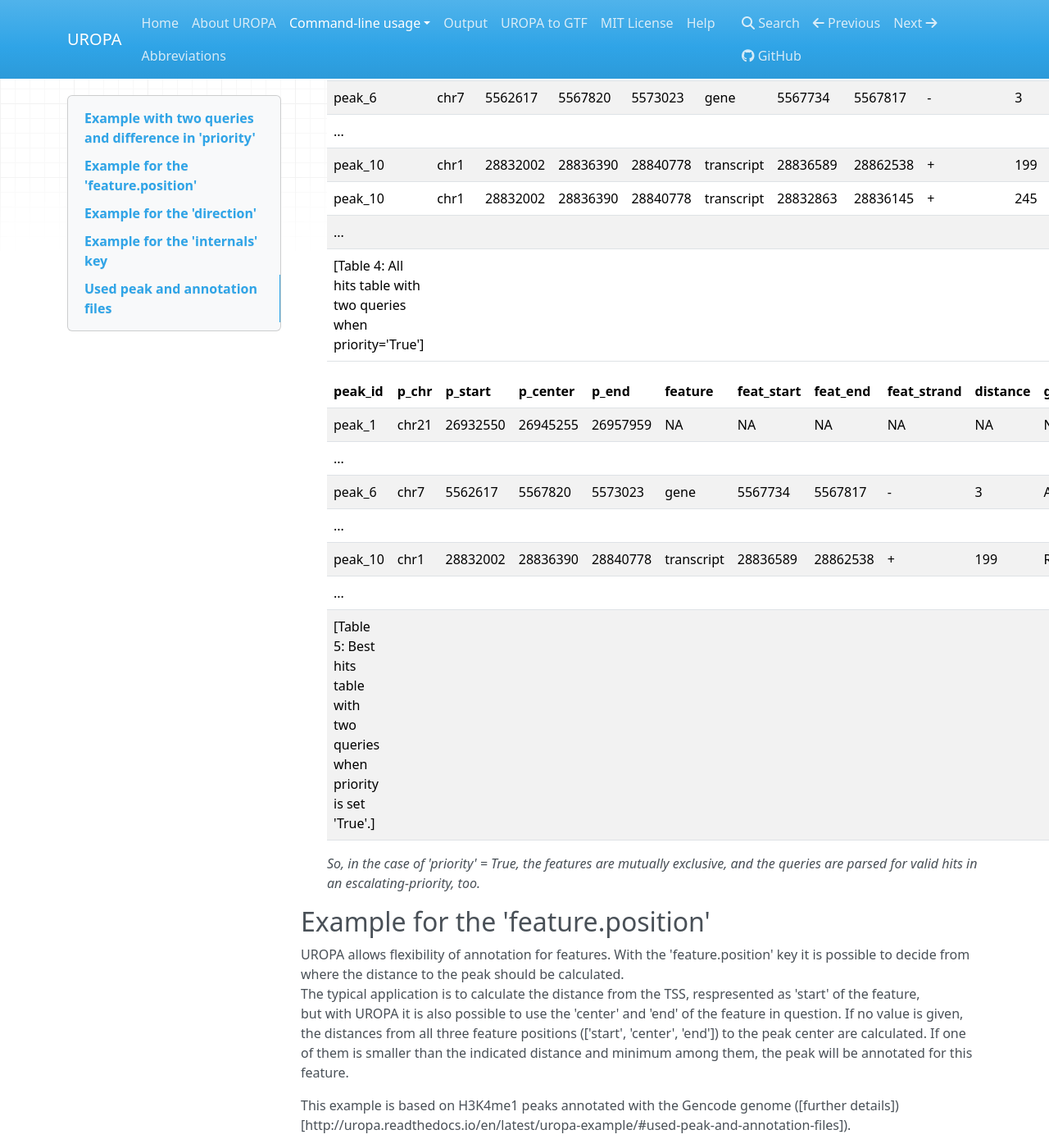
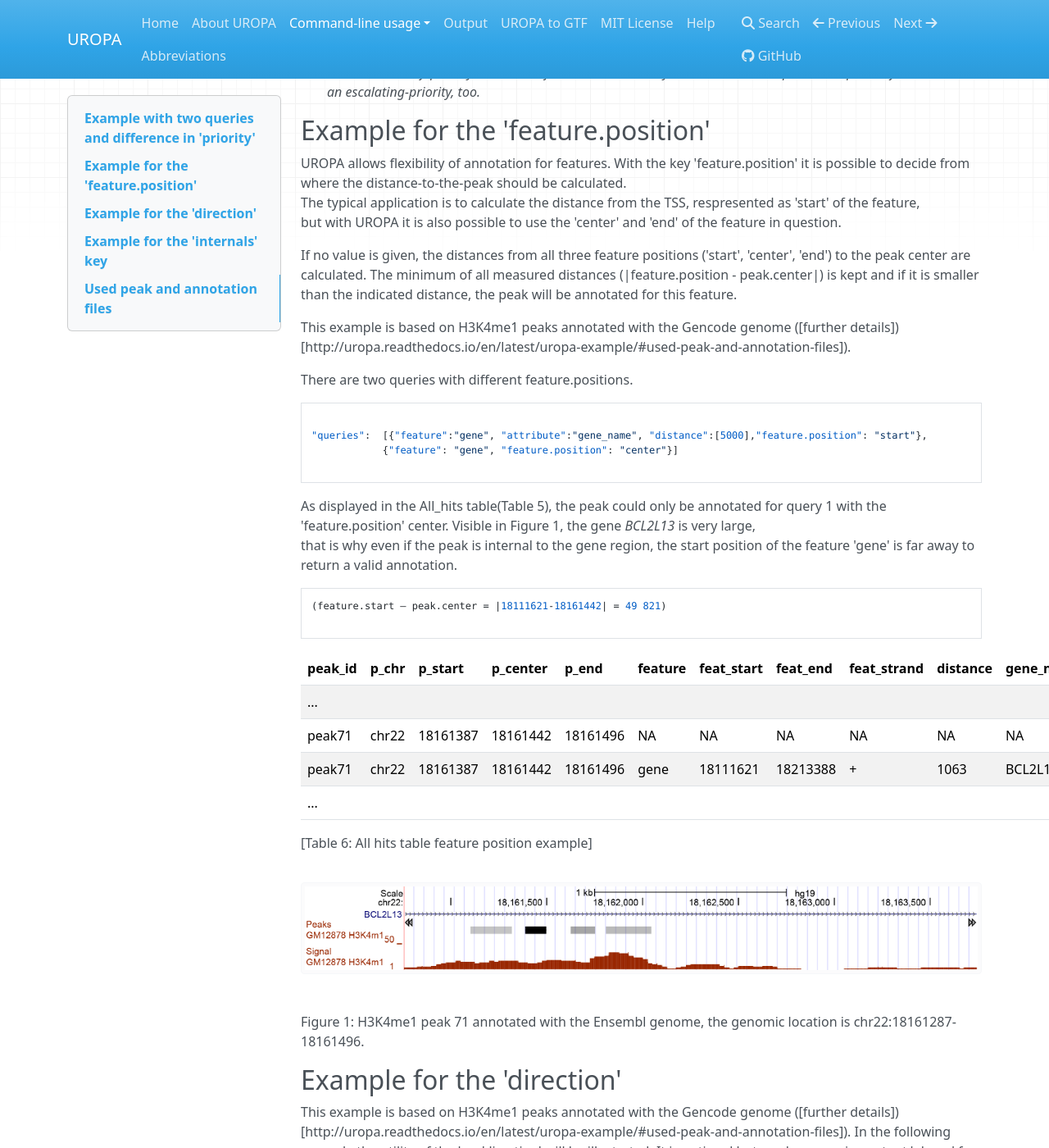
Before and after one commit to loosolab/UROPA, an MkDocs documentation site: the page built from docs/uropa-example.md, in a window 1280 px wide and 1400 px high, scrolled down 3695 px. Shown: the whole window at 82% size. Built offline with MkDocs 1.6.1, drawn with Linux system fonts in a browser that asks for light colours; nearby versions of some CDN libraries; old or Windows-style settings are respelled for this version of MkDocs; some of the changed text lies outside the part shown.

Commit message:
minor text edits

````diff
--- a/docs/uropa-example.md
+++ b/docs/uropa-example.md
@@ -49,7 +49,8 @@ The queries in the config file looks like followed:
 	| peak_10 | chr1  | 28832002 | 28836390 | 28840778 | transcript | 28832863| 28836145 | +        | 245      | SNHG3      | 1     |
 	| peak_10 | chr1  | 28832002 | 28836390 | 28840778 | NA         | NA      | NA       | NA       | NA       | NA         | 0     |
 	| ...     |       |          |          |          |            |         |          |          |          |            |       |
-[Table 1: All hits table for two queries with priority false. ]
+
+	[Table 1: All hits table for two queries with priority false. ]
 
 
 	'Peak_1' represents the first case where both queries validate no feature at all. In this case the peak is represented by 'NA' rows, for each query.
@@ -70,7 +71,8 @@ The queries in the config file looks like followed:
 	| ...     |       |          |          |          |            |         |          |          |          |            |       |
 	| peak_10 | chr1  | 28832002 | 28836390 | 28840778 | transcript | 28836589| 28862538 | +        | 199      | RCC1       | 1     |
 	| ...     |       |          |          |          |            |         |          |          |          |            |       |
-[Table 2: Best hits table for two queries with priority false.]
+
+	[Table 2: Best hits table for two queries with priority false.]
 
 
 	| peak_id | p_chr | p_start  | p_center | p_end    | feature    |feat_start|feat_end |feat_strand|distance | gene_name  | Query |
@@ -110,7 +113,8 @@ The queries in the config file looks like followed:
 	| peak_10 | chr1  | 28832002 | 28836390 | 28840778 | transcript | 28836589 | 28862538 | +        | 199      | RCC1       | 1     |
 	| peak_10 | chr1  | 28832002 | 28836390 | 28840778 | transcript | 28832863 | 28836145 | +        | 245      | SNHG3      | 1     |
 	| ...     |       |          |          |          |            |          |          |          |          |            |       |
-[Table 4: All hits table with two queries when priority='True']
+
+	[Table 4: All hits table with two queries when priority='True']
 
 
 	| peak_id | p_chr | p_start  | p_center | p_end    | feature    | feat_start| feat_end| feat_strand | distance | gene_name | Query |
@@ -121,7 +125,8 @@ The queries in the config file looks like followed:
 	| ...     |       |          |          |          |            |          |          |          |          |            |       |
 	| peak_10 | chr1  | 28832002 | 28836390 | 28840778 | transcript | 28836589 | 28862538 | +        | 199      | RCC1       | 1     |
 	| ...     |       |          |          |          |            |          |          |          |          |            |       |
-[Table 5: Best hits table with two queries when priority is set 'True'.]
+
+	[Table 5: Best hits table with two queries when priority is set 'True'.]
 
 
 	*So, in the case of 'priority' = True, the features are mutually exclusive, and the queries are parsed for valid hits in an escalating-priority, too.*
@@ -129,9 +134,11 @@ The queries in the config file looks like followed:
 
 Example for the 'feature.position'
 --------------------------------
-UROPA allows flexibility of annotation for features. With the 'feature.position' key it is possible to decide from where the distance to the peak should be calculated.
+UROPA allows flexibility of annotation for features. With the key 'feature.position' it is possible to decide from where the distance-to-the-peak should be calculated.
 The typical application is to calculate the distance from the TSS, respresented as 'start' of the feature,
-but with UROPA it is also possible to use the 'center' and 'end' of the feature in question. If no value is given, the distances from all three feature positions (['start', 'center', 'end']) to the peak center are calculated. If one of them is smaller than the indicated distance and minimum among them, the peak will be annotated for this feature.
+but with UROPA it is also possible to use the 'center' and 'end' of the feature in question.
+
+If no value is given, the distances from all three feature positions ('start', 'center', 'end') to the peak center are calculated. The minimum of all measured distances (|feature.position - peak.center|) is kept and if it is smaller than the indicated distance, the peak will be annotated for this feature.
 
 This example is based on H3K4me1 peaks annotated with the Gencode genome ([further details])[http://uropa.readthedocs.io/en/latest/uropa-example/#used-peak-and-annotation-files]).
 
@@ -146,7 +153,7 @@ There are two queries with different feature.positions.
 As displayed in the All_hits table(Table 5), the peak could only be annotated for query 1 with the 'feature.position' center. Visible in Figure 1, the gene *BCL2L13* is very large,
 that is why even if the peak is internal to the gene region, the start position of the feature 'gene' is far away to return a valid annotation.
 ```
-(feature.start – peak.center = \|18111621-18161442\| = 49 821)
+(feature.start – peak.center = |18111621-18161442| = 49 821)
 
 ```
 
@@ -156,6 +163,7 @@ that is why even if the peak is internal to the gene region, the start position
 | peak71  | chr22 | 18161387 | 18161442 | 18161496 | NA      | NA       | NA       | NA       | NA       | NA        | 0     |
 | peak71  | chr22 | 18161387 | 18161442 | 18161496 | gene    | 18111621 | 18213388 | +        | 1063     | BCL2L13   | 1     |
 | ...     |       |          |          |          |         |          |          |          |          |           |       |
+
 [Table 6: All hits table feature position example]
 
 
@@ -236,6 +244,7 @@ The output will be:
 | chr6    | 27857165 | 27860401 | 27863637 | gene   | 27858093 | 27860884| -       | 0        | HIST1H3J  | 0      |
 | chr6    | 27857165 | 27860401 | 27863637 | gene   | 27860477 | 27860963| -       | 0        | HIST1H2AM | 0      |
 | ...     |          |          |          |        |          |         |         |          |           |        |
+
 [ Table 7: All hits table internal feature example].
 
 ![internal.feature](img/chr6-27,857,165-27,863,637_internal_feature-01.png)
````
Also changed, not shown: other parts of docs/uropa-example.md (+4 -3 lines).
